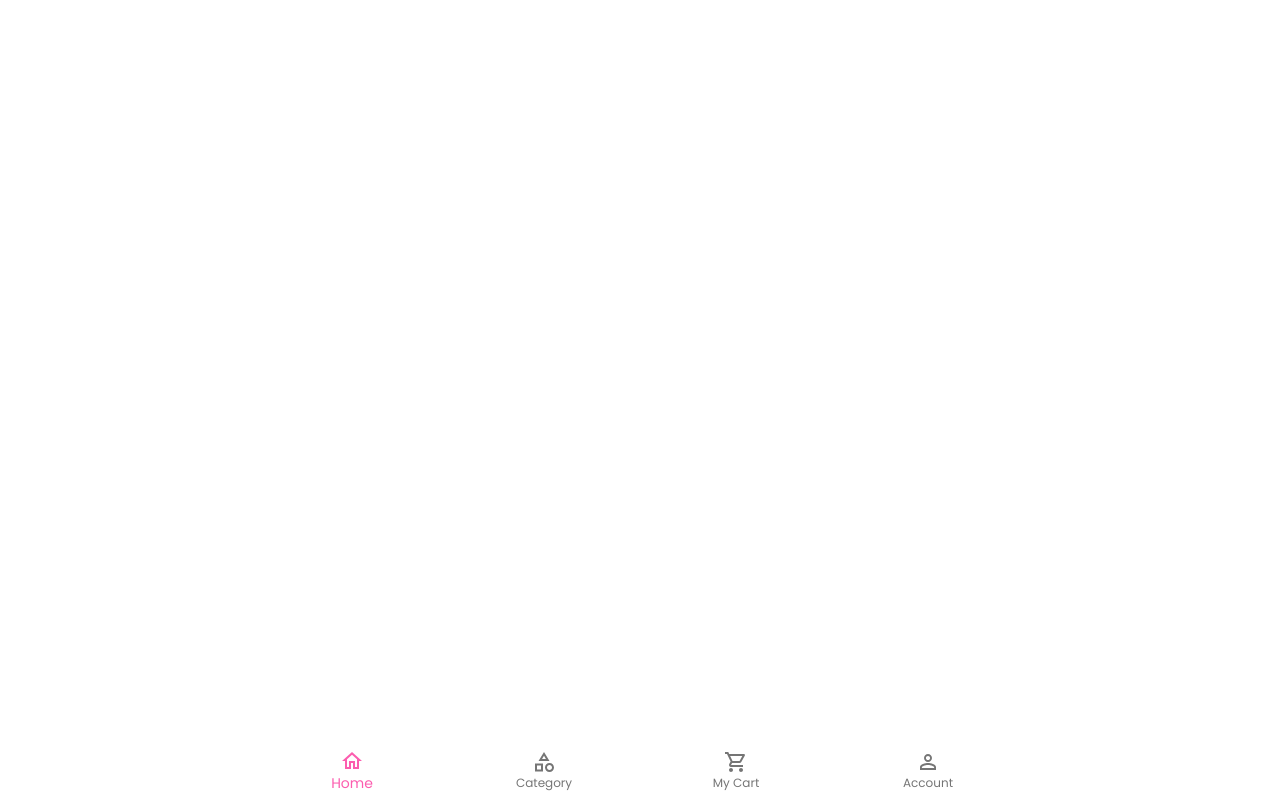
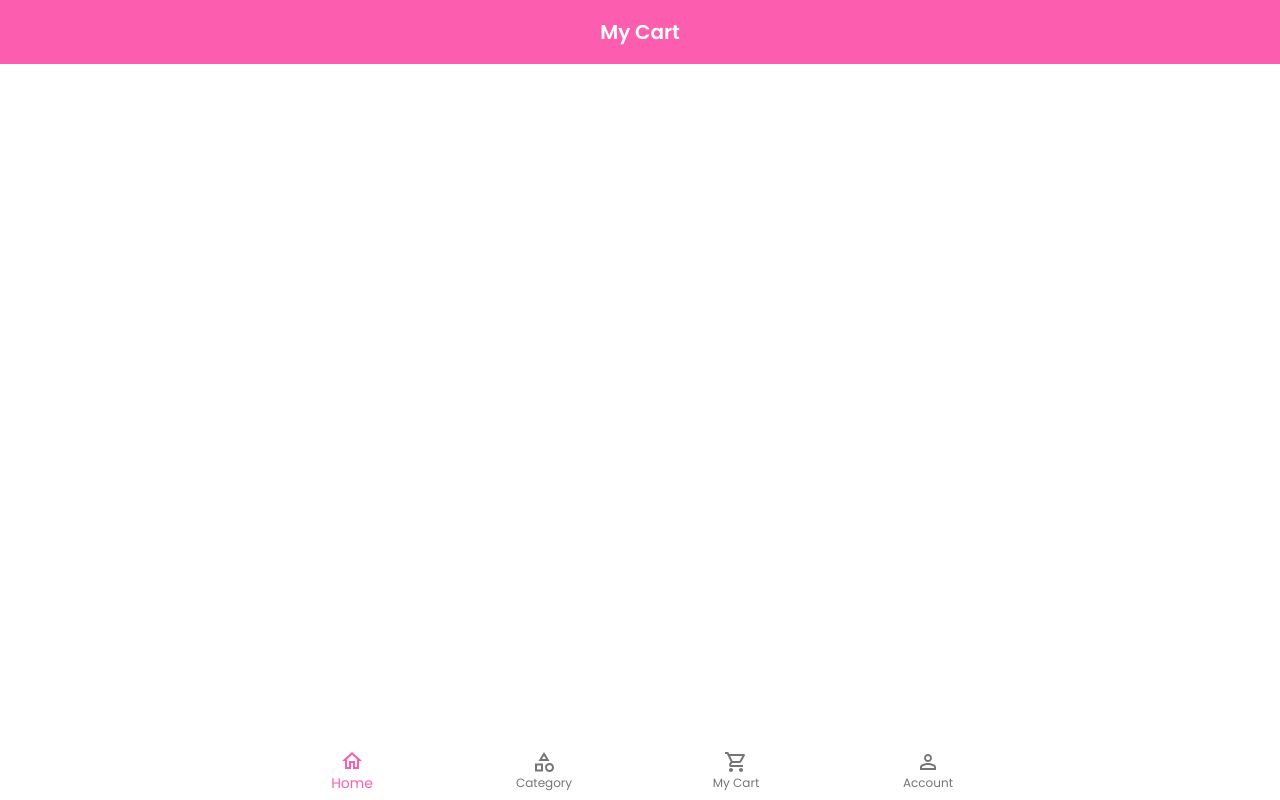
Before and after one commit to yayanrw/msglow-sellershop-materialui, a React (Create React App) app: page /cart in a window 1280 px wide. Built offline with nearby package versions, Linux system fonts and the light colour scheme; the HTML template or start-up script is replaced by a standard one.

Commit message:
mod appbar

```diff
--- a/src/components/Appbar.js
+++ b/src/components/Appbar.js
@@ -20,6 +20,8 @@ const useStyles = makeStyles((theme) => ({
   },
   title: {
     flexGrow: 1,
+    color: "#fff",
+    textAlign: "center",
   },
   logo: {
     margin: "auto",
@@ -83,7 +85,13 @@ function Appbar(props) {
                 {title}
               </Typography>
             </Toolbar>
-          ) : null}
+          ) : (
+            <Toolbar>
+              <Typography variant="h6" className={classes.title}>
+                {title}
+              </Typography>
+            </Toolbar>
+          )}
         </AppBar>
       </ElevationScroll>
     </div>
```
